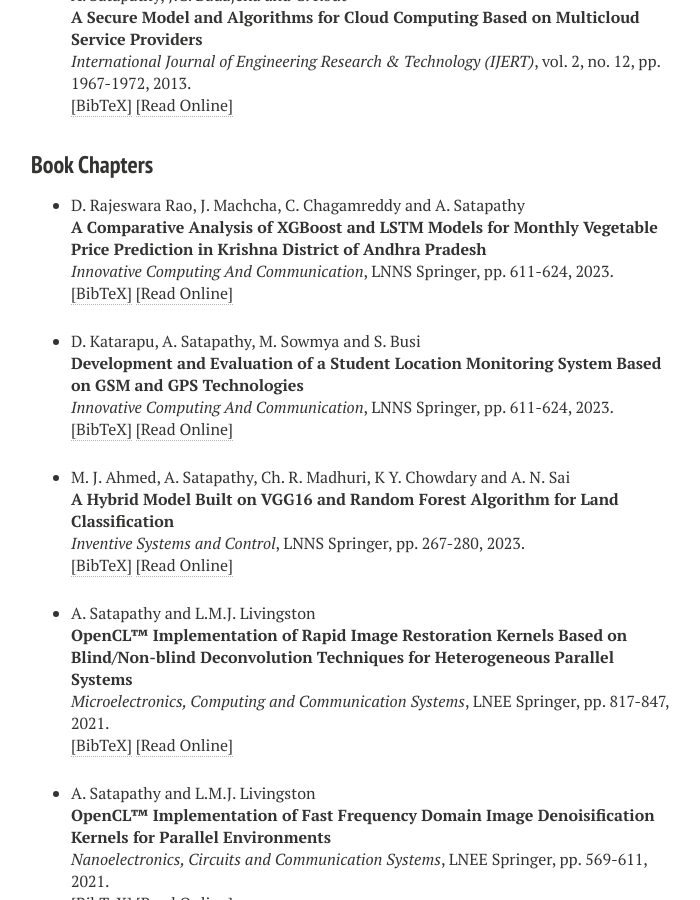
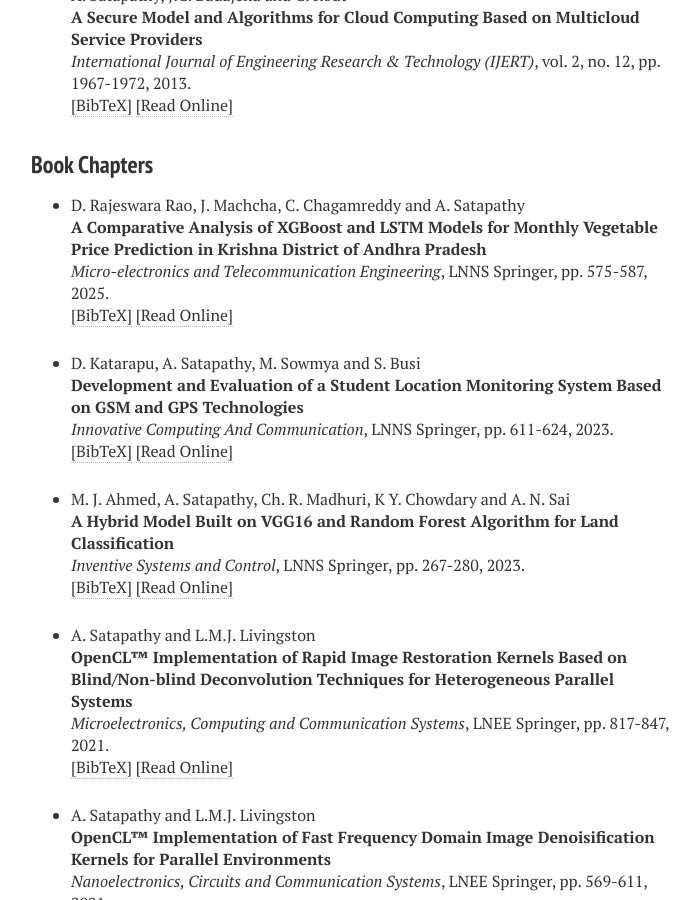
Before and after one commit to ashutoshsatapathy1990/ashutoshsatapathy1990.github.io, a Jekyll site: the page built from publications.md, in a window 1280 px wide and 900 px high, scrolled down 1519 px. Shown: the whole window, without its empty margins (289-989 px from the left). Built offline with Jekyll 4.4.1, drawn with Linux system fonts in a browser that asks for light colours; nearby versions of some CDN libraries.

Commit message:
Update publications.html

```diff
--- a/_layouts/publications.html
+++ b/_layouts/publications.html
@@ -372,10 +372,10 @@ pp. 1967-1972,
 <li ><p>
 D. Rajeswara Rao, J. Machcha, C. Chagamreddy and A. Satapathy
 <br><b>A Comparative Analysis of XGBoost and LSTM Models for Monthly Vegetable Price Prediction in Krishna District of Andhra Pradesh</b><br>
-<i>Innovative Computing And Communication</i>,
+<i>Micro-electronics and Telecommunication Engineering</i>,
 LNNS Springer,
-pp. 611-624,
-2023.
+pp. 575-587,
+2025.
 <br />
 <a href="javascript:toggleBibtex('rao2024comparative')">[BibTeX]</a>
 <a href= "https://link.springer.com/chapter/10.1007/978-981-96-6515-0_41" target="_blank">[Read Online]</a>
```
